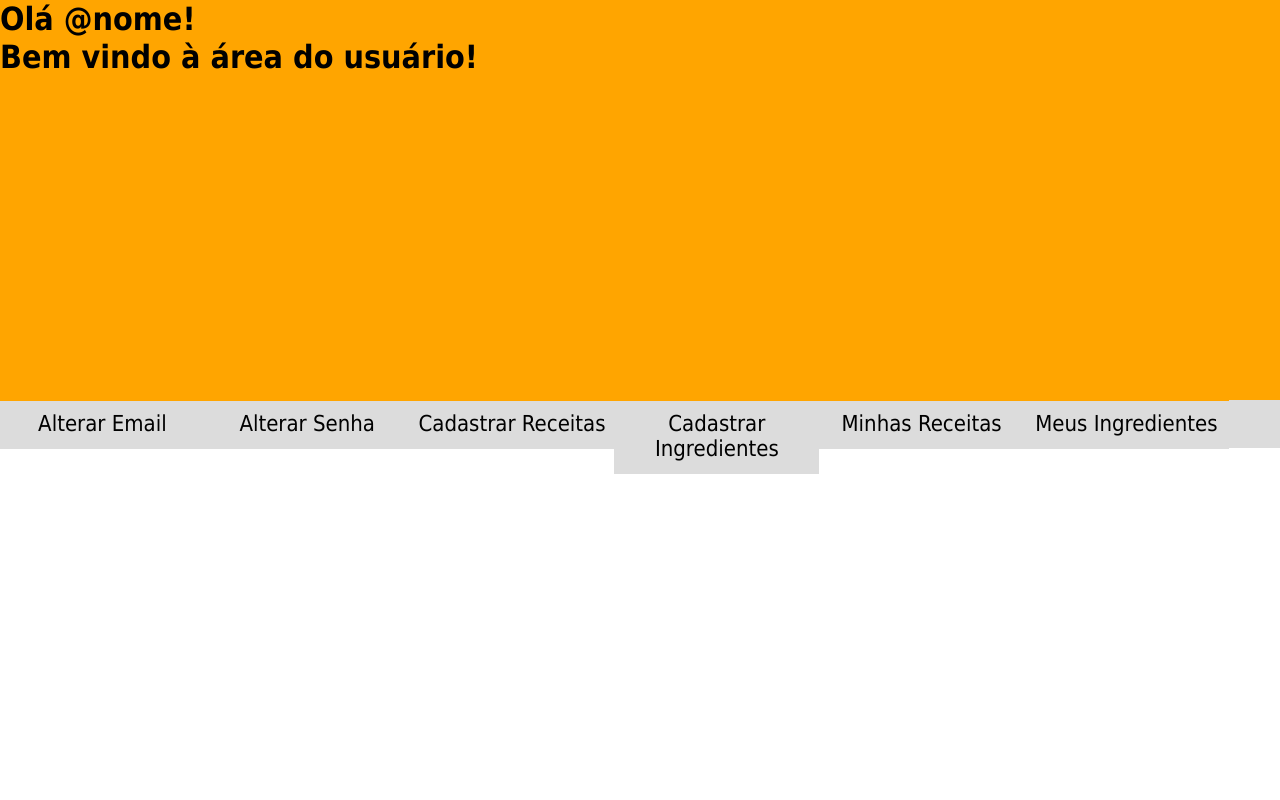
After one commit to cp2-dc-info-projeto-final/bananinhas-receitas, a PHP site: page /usuarioPage.php in a window 1280 px wide; the page is wider, and only the part inside the window is pictured. The commit adds this page. Run offline with PHP 8.4, Linux system fonts and the light colour scheme.

Commit message:
pagina do usuario_incompleto

```diff
--- a/logincadastro/style.css
+++ b/logincadastro/style.css
@@ -271,3 +271,73 @@
             color: #03a9f4;
             box-shadow: none;
         }
+
+	#menubar {
+		height: 6%;
+		width: 100%;
+		background-color: #DCDCDC;
+		position: absolute;
+		top: 50%;
+	}
+	/*#img_perfil {
+		margin-top: 040px;
+		margin-right: 055px;
+		width: 150px;
+		height: 150px;
+		border-radius: 30px 30px 30px 30px;
+		position: absolute;
+		background-image: ('D:\banana\bananinhas-receitas-master\Imagens\bananalogo.png');
+}*/
+
+	#topdiv{
+		height: 50%;
+		width: 100%;
+		background-color: orange;
+	}
+
+	/*#topimgright{
+		float: right;
+		height: 50%;
+		width: 650px;
+		/*background-image: ('D:\banana\bananinhas-receitas-master\Imagens\bananalogo.png');*/
+	}
+
+	.menu {
+    width: 100%;
+    height: 6%;
+    background-color: #DCDCDC;
+    font-family: 'Arial', 'Verdana', sans-serif;
+	z-index: 1000;
+}
+	.menu ul {
+	list-style: none;
+	position:relative;
+}
+.menu ul li {
+	width: 16%;
+    float: center;
+}
+
+.menu a {
+	display:block;
+	font-size: 22px;
+	text-decoration: none;
+	text-align: center;
+	color: black;
+	background-color: #DCDCDC;
+}
+.menu ul ul {
+		position: absolute;
+		visibility: hidden;
+}
+
+.menu ul li:hover ul {
+	visibility: visible;
+}
+.menu ul li:hover a{
+	background-color: black;
+	color: orange;
+}
+.menu ul ul li {
+	float:none;
+}
--- /dev/null
+++ b/logincadastro/usuarioPage.php
@@ -0,0 +1,29 @@
+<html>
+<head>
+<link href='style.css' rel='stylesheet' type='text/css'>
+</head>
+
+<body>
+
+<header>
+<div id="topdiv" class="text"><h1>Olá @nome!</h1><h1>Bem vindo à área do usuário!</h1></div>
+<div id="img_perfil"><img id="img_perfil" src=""></div>
+
+</header>
+
+<div id="menubar">
+	<nav class="menu">
+	<ul>
+		<li><a href="">Alterar Email</a></li>
+		<li><a href="">Alterar Senha</a></li>
+		<li><a href="">Cadastrar Receitas</a></li>
+		<li><a href="">Cadastrar Ingredientes</a></li>
+		<li><a href="">Minhas Receitas</a></li>
+		<li><a href="">Meus Ingredientes</a></li>
+	<ul>
+	</nav>
+</div>
+
+</body>
+
+</html>
```
